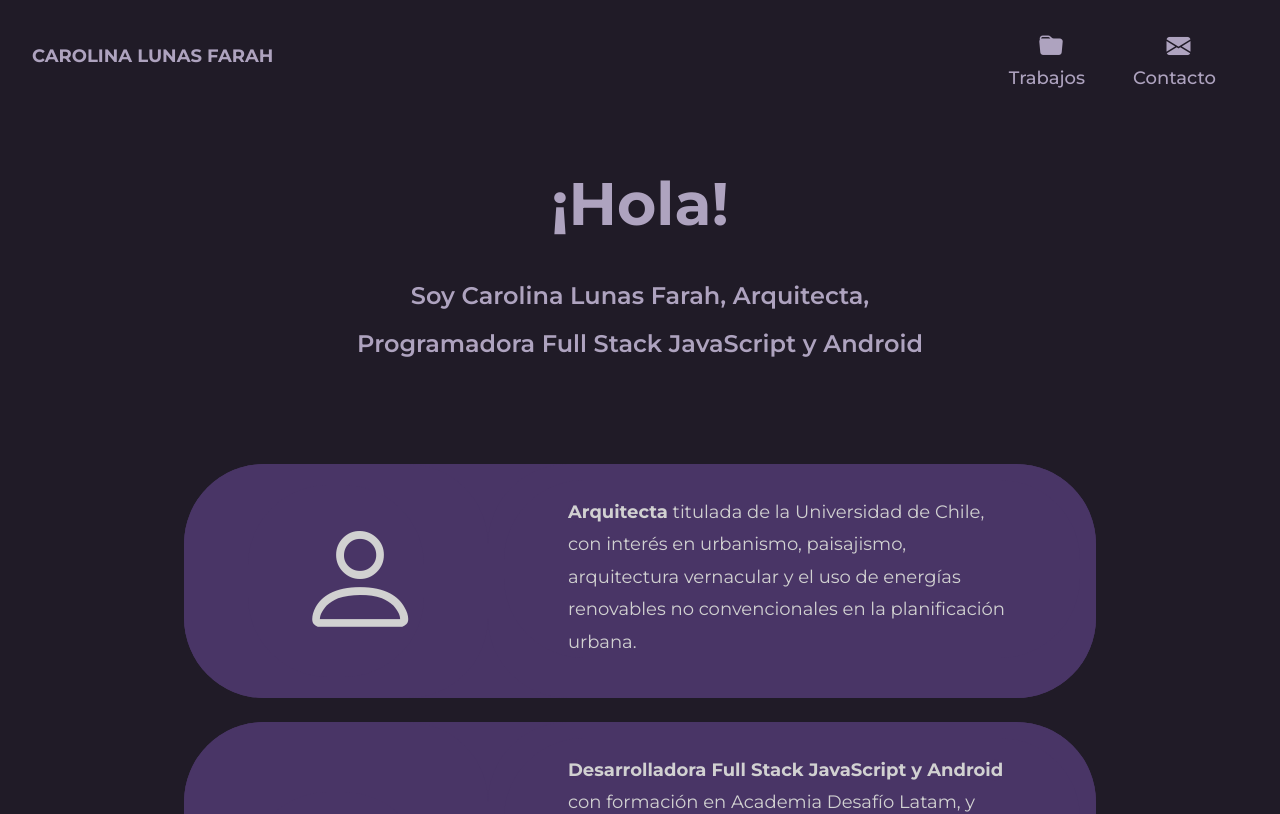
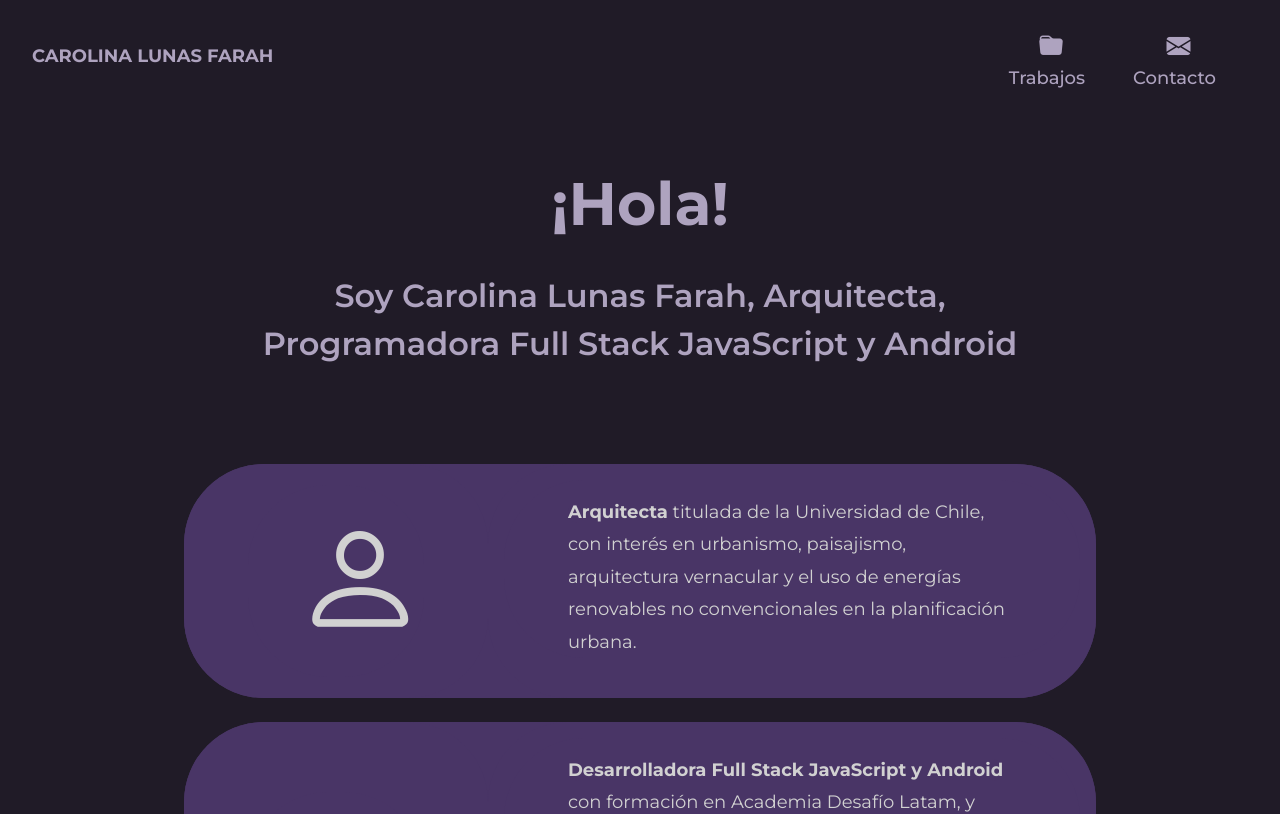
Before and after one commit to carolinalunasfarah/carolinalunasfarah_portfolio, a React (Vite) app: page / in a window 1280 px wide. Shown: the top 814 px of the page. Built offline with nearby package versions, Linux system fonts and the light colour scheme.

Commit message:
change type of header to be h2 instead of h4 after h1 in header

```diff
--- a/src/App.css
+++ b/src/App.css
@@ -150,7 +150,7 @@ header h1 {
     font-weight: 700;
 }
 
-header h4 {
+header h2 {
     width: 75rem;
     font-weight: 600;
     text-align: center;
@@ -434,7 +434,7 @@ footer i {
         font-size: 36px;
     }
 
-    header h4 {
+    header h2 {
         width: 15rem;
         font-size: 20px;
     }
--- a/src/views/Home.jsx
+++ b/src/views/Home.jsx
@@ -6,10 +6,10 @@ const Home = () => {
             <header>
                 <section className="flex_col">
                     <h1 className="cursor_default">¡Hola!</h1>
-                    <h4 className="cursor_default">
+                    <h2 className="cursor_default">
                         Soy Carolina Lunas Farah, Arquitecta, <br />{" "}
                         Programadora Full Stack JavaScript y Android
-                    </h4>
+                    </h2>
                 </section>
             </header>
             <main>
```
